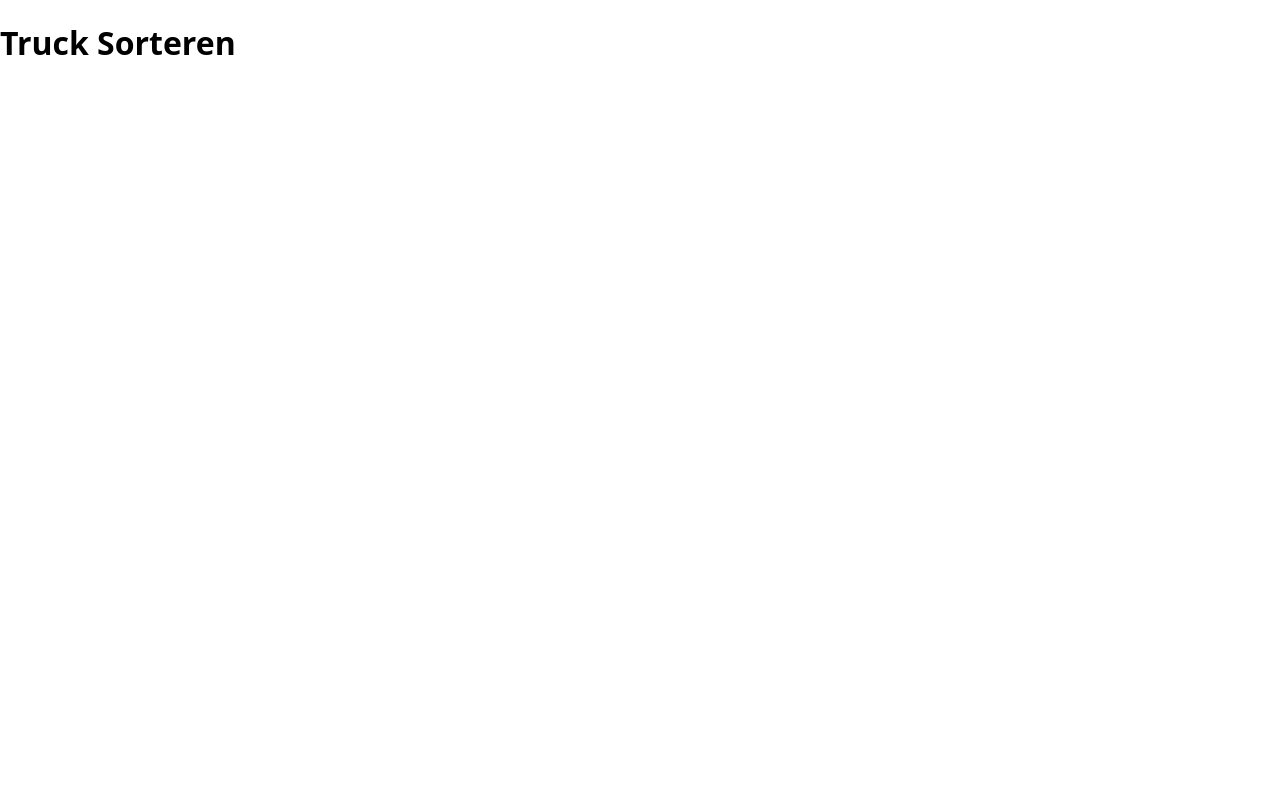
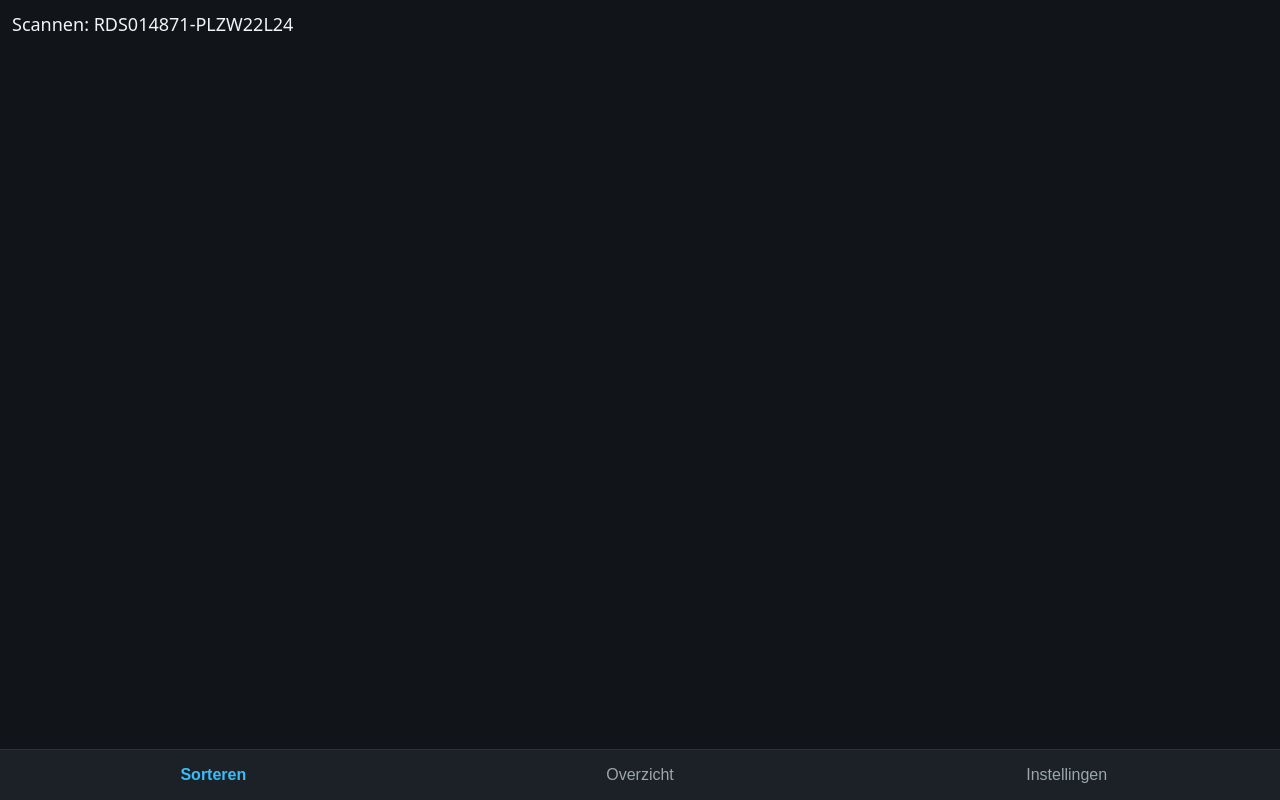
Before and after one commit to bikootje18/truck-sorteer-app, a React (Vite) app: page / in a window 1280 px wide. Built offline with nearby package versions, Linux system fonts and the light colour scheme.

Commit message:
feat: app shell with Dutch nav, styles, date formatting
Co-Authored-By: Claude Fable 5 <noreply@anthropic.com>

```diff
--- a/src/App.tsx
+++ b/src/App.tsx
@@ -1,3 +1,57 @@
+import loadsJson from './data/loads.json';
+import LabelsView from './components/LabelsView';
+import OverviewScreen from './components/OverviewScreen';
+import ScanScreen from './components/ScanScreen';
+import SettingsScreen from './components/SettingsScreen';
+import { useStore, type View } from './store';
+import type { Load } from './types';
+
+const loads = loadsJson as Load[];
+const TABS: { view: View; label: string }[] = [
+  { view: 'scan', label: 'Sorteren' },
+  { view: 'overview', label: 'Overzicht' },
+  { view: 'settings', label: 'Instellingen' },
+];
+
+const storageOk = (() => {
+  try {
+    localStorage.setItem('sorteer:probe', '1');
+    localStorage.removeItem('sorteer:probe');
+    return true;
+  } catch {
+    return false;
+  }
+})();
+
 export default function App() {
-  return <h1>Truck Sorteren</h1>;
+  const view = useStore(s => s.view);
+  const setView = useStore(s => s.setView);
+  const activePo = useStore(s => s.activePo);
+  const load = loads.find(l => l.po === activePo) ?? loads[0];
+
+  if (window.location.hash === '#labels') return <LabelsView />;
+
+  return (
+    <div className="app">
+      {!storageOk && (
+        <div className="card err">
+          Opslag niet beschikbaar — voortgang wordt niet bewaard na afsluiten.
+        </div>
+      )}
+      {view === 'scan' && <ScanScreen load={load} allLoads={loads} />}
+      {view === 'overview' && <OverviewScreen load={load} />}
+      {view === 'settings' && <SettingsScreen loads={loads} load={load} />}
+      <nav className="nav">
+        {TABS.map(t => (
+          <button
+            key={t.view}
+            className={view === t.view ? 'active' : ''}
+            onClick={() => setView(t.view)}
+          >
+            {t.label}
+          </button>
+        ))}
+      </nav>
+    </div>
+  );
 }
--- /dev/null
+++ b/src/components/LabelsView.tsx
@@ -0,0 +1,3 @@
+export default function LabelsView() {
+  return <div className="labels-page">Labels</div>;
+}
--- /dev/null
+++ b/src/components/OverviewScreen.tsx
@@ -0,0 +1,5 @@
+import type { Load } from '../types';
+
+export default function OverviewScreen({ load }: { load: Load }) {
+  return <div className="screen">Overzicht: {load.po}</div>;
+}
--- /dev/null
+++ b/src/components/ScanScreen.tsx
@@ -0,0 +1,5 @@
+import type { Load } from '../types';
+
+export default function ScanScreen({ load }: { load: Load; allLoads: Load[] }) {
+  return <div className="screen">Scannen: {load.po}</div>;
+}
--- /dev/null
+++ b/src/components/SettingsScreen.tsx
@@ -0,0 +1,5 @@
+import type { Load } from '../types';
+
+export default function SettingsScreen({ load }: { loads: Load[]; load: Load }) {
+  return <div className="screen">Instellingen: {load.po}</div>;
+}
--- /dev/null
+++ b/src/lib/format.ts
@@ -0,0 +1,4 @@
+export function fmtDate(iso: string): string {
+  const m = iso.match(/^(\d{4})-(\d{2})-(\d{2})$/);
+  return m ? `${m[3]}-${m[2]}-${m[1]}` : iso;
+}
--- a/src/styles.css
+++ b/src/styles.css
@@ -1 +1,114 @@
-body { margin: 0; font-family: system-ui, sans-serif; }
+:root {
+  --bg: #111418;
+  --panel: #1c2128;
+  --text: #f2f5f7;
+  --muted: #9aa7b0;
+  --ok: #22c55e;
+  --warn: #f59e0b;
+  --err: #ef4444;
+  --accent: #38bdf8;
+}
+
+* { box-sizing: border-box; }
+
+body {
+  margin: 0;
+  font-family: system-ui, -apple-system, sans-serif;
+  background: var(--bg);
+  color: var(--text);
+  font-size: 18px;
+  -webkit-tap-highlight-color: transparent;
+}
+
+.app { display: flex; flex-direction: column; min-height: 100dvh; }
+.screen { flex: 1; padding: 12px 12px 84px; }
+
+.nav {
+  position: fixed; bottom: 0; left: 0; right: 0;
+  display: flex; background: var(--panel);
+  border-top: 1px solid #2c333c;
+}
+.nav button {
+  flex: 1; padding: 16px 4px; font-size: 16px; border: 0;
+  background: none; color: var(--muted);
+}
+.nav button.active { color: var(--accent); font-weight: 700; }
+
+.scan-input {
+  width: 100%; padding: 14px; font-size: 20px;
+  background: var(--panel); color: var(--text);
+  border: 2px solid #2c333c; border-radius: 10px;
+}
+.scan-input:focus { border-color: var(--accent); outline: none; }
+
+.stack-no {
+  font-size: 128px; font-weight: 800; line-height: 1;
+  text-align: center; margin: 12px 0;
+}
+
+.card {
+  background: var(--panel); border-radius: 12px;
+  padding: 16px; margin-top: 12px;
+  border-left: 8px solid var(--muted);
+}
+.card.ok { border-left-color: var(--ok); }
+.card.warn { border-left-color: var(--warn); }
+.card.err { border-left-color: var(--err); }
+.card h2 { margin: 0 0 8px; font-size: 20px; }
+.card .meta { color: var(--muted); font-size: 16px; }
+.card .meta b { color: var(--text); }
+
+.btn {
+  display: block; width: 100%; padding: 18px; margin-top: 12px;
+  font-size: 20px; font-weight: 700; border: 0; border-radius: 12px;
+  background: #2c333c; color: var(--text);
+}
+.btn-primary { background: var(--ok); color: #06270f; }
+.btn-ghost { background: none; border: 2px solid #2c333c; }
+.btn.active { border-color: var(--accent); color: var(--accent); }
+
+.undo-bar {
+  padding: 10px; text-align: center;
+}
+.undo-bar button {
+  background: none; border: 0; color: var(--accent); font-size: 17px;
+}
+
+.sticky-head {
+  position: sticky; top: 0; background: var(--bg);
+  padding: 8px 0; font-weight: 700; z-index: 2;
+}
+
+.list-row {
+  display: flex; align-items: center; gap: 10px;
+  padding: 12px; border-bottom: 1px solid #232a32;
+}
+.list-row.done { opacity: 0.45; }
+.list-row.active { box-shadow: inset 4px 0 0 var(--accent); }
+.list-row .grow { flex: 1; min-width: 0; }
+.list-row small { color: var(--muted); display: block; }
+
+.badge {
+  display: inline-block; padding: 2px 8px; border-radius: 999px;
+  font-size: 13px; background: #2c333c; color: var(--muted);
+}
+
+.group-head { margin: 18px 0 4px; font-size: 17px; color: var(--accent); font-weight: 700; }
+
+/* ---------- Labels (print) ---------- */
+.labels-page { background: #fff; color: #000; padding: 16px; font-family: system-ui, sans-serif; }
+.label {
+  border: 2px solid #000; padding: 10mm; margin-bottom: 8px;
+  page-break-after: always; break-after: page;
+}
+.label .label-stack { font-size: 90pt; font-weight: 800; line-height: 1; }
+.label .label-desc { font-size: 20pt; font-weight: 700; margin: 6mm 0; }
+.label table { font-size: 14pt; border-collapse: collapse; }
+.label td { padding: 1mm 6mm 1mm 0; vertical-align: top; }
+
+@media print {
+  .no-print { display: none !important; }
+  .labels-page { padding: 0; }
+  .label { border: none; margin: 0; }
+}
+@page { size: A5 landscape; margin: 10mm; }
--- a/vite.config.ts
+++ b/vite.config.ts
@@ -24,6 +24,7 @@ export default defineConfig({
   ],
   test: {
     environment: 'jsdom',
+    globals: true,
     passWithNoTests: true,
     setupFiles: ['src/vitest.setup.ts'],
   },
```
Also changed, not shown: 2 other files (tests, documents, lock files or other folders).
